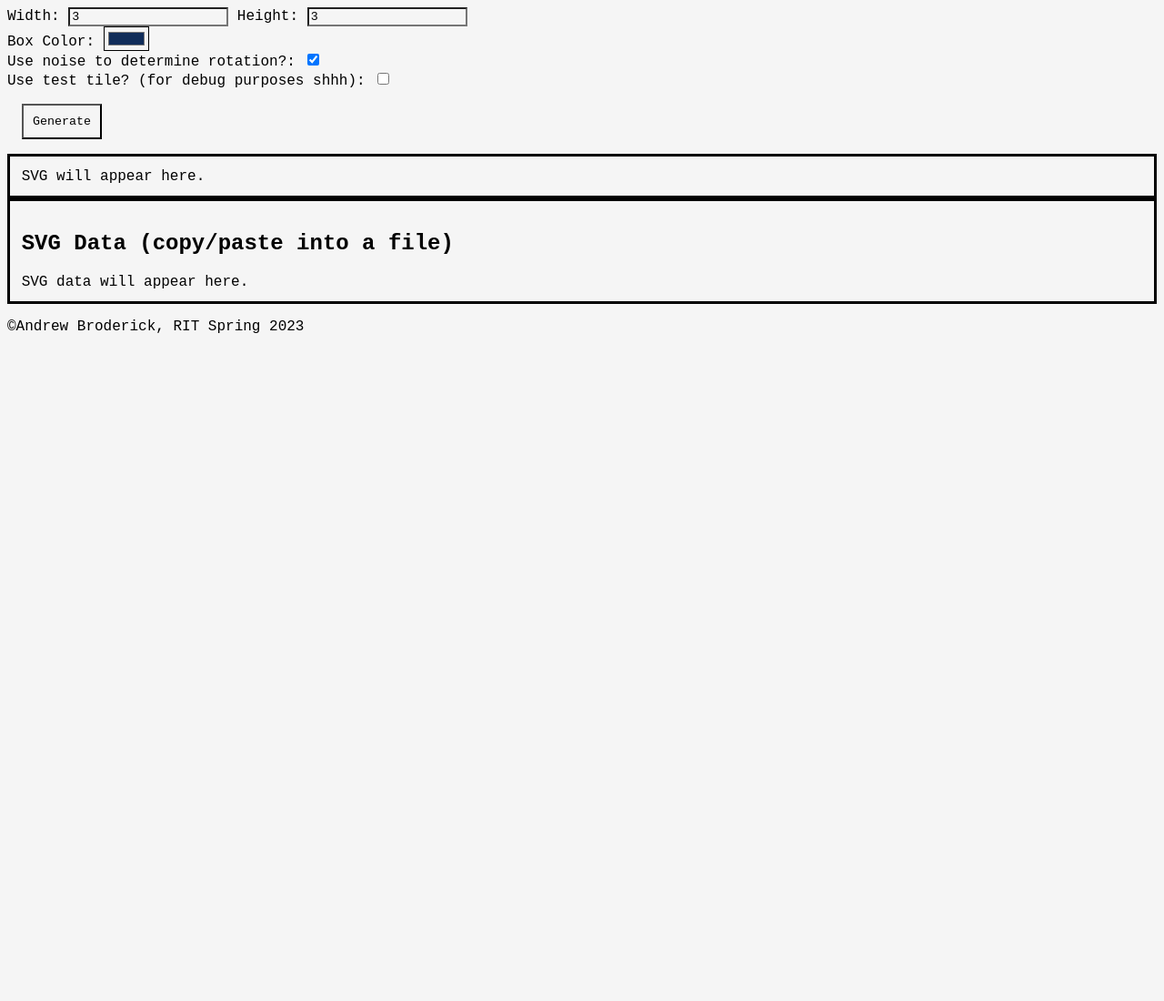
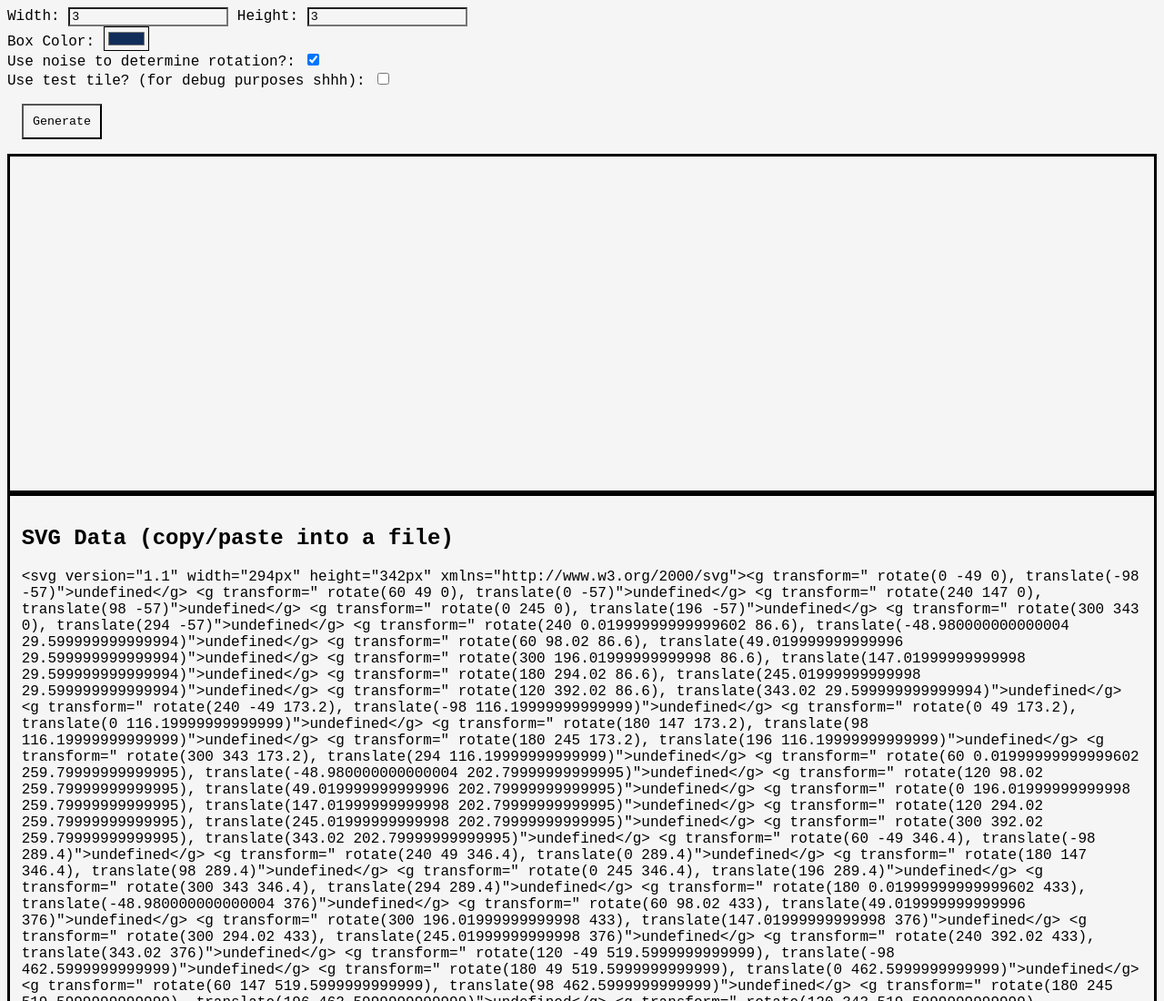
Before and after one commit to th3p1p4n/Hex-Spaghetti, a plain HTML site: page pen-plotter-gen.html in a window 1280 px wide. Shown: the top 1100 px of the page at 91% size. Before the commit the page ends 800 px from the top, so only its background shows below. Drawn offline with Linux system fonts and the light colour scheme.

Commit message:
started ver of main w/o noise code; updated TODOs

```diff
--- a/pen-plotter-gen.html
+++ b/pen-plotter-gen.html
@@ -47,6 +47,6 @@
     </footer>
 
     <!-- https://github.com/josephg/noisejs -->
-    <script type="module" src="/scripts/modules/noisejs-master/perlin.js"></script>
-    <script type="module" src="/scripts/plotter-gen.js"></script>
+    <!--<script type="module" src="/scripts/modules/noisejs-master/perlin.js"></script>-->
+    <script type="module" src="/scripts/plotter-gen-no-noise.js"></script>
 </html>
--- a/scripts/modules/tile.js
+++ b/scripts/modules/tile.js
@@ -1,4 +1,4 @@
-export default class tile {
+export default class Tile {
   x;
   y;
   rotation;
@@ -13,13 +13,16 @@ export default class tile {
     console.log(
       `Drew a tile: x=${this.x} y=${this.y} rotation=${this.rotation}`
     );
-    addToString(
-      `<g transform="
-        rotate(${this.rotation} ${this.x + shortDiag / 2} ${
-        this.y + longDiag / 2
-      }),
-        translate(${this.x} ${this.y})">
-        ${this.base}</g>`
-    );
+
+    // TODO: reconfig tile.js export to not need these to be hardcoded in two different places (stinky)
+    let side = 57;
+    let shortDiag = 98;
+    let longDiag = side * 2;
+
+    let retVal = `<g transform="
+    rotate(${this.rotation} ${this.x + shortDiag / 2} ${
+      this.y + longDiag / 2
+    }), translate(${this.x} ${this.y})">${this.base}</g>`;
+    return retVal;
   }
 }
--- /dev/null
+++ b/scripts/plotter-gen-no-noise.js
@@ -0,0 +1,107 @@
+import Tile from "./modules/tile.js";
+("use strict");
+
+// num of tiles across and up/down
+let width;
+let height;
+// hex size (https://www.omnicalculator.com/math/hexagon)
+let side = 57;
+let shortDiag = 98;
+let longDiag = side * 2;
+// params for a singular tile; adjust as-needed.
+let color;
+let baseTile = JSON.parse(JSON.stringify("./modules/baseTile.json"));
+
+//TODO: fix test tile thing, and/or remove it as an option
+//NOTE: would be good to keep as an option, as it can show how the rotations work
+// let testTile = {
+//   template: `<path stroke="#0F0" fill="#112d5a" d="M49.363448015713 0L98.726896031426 28.5L98.726896031426 85.5L49.363448015713 114L0 85.5L0 28.5Z"></path> <path stroke-width="10" stroke="#F00" d="M49.363448015713 0L98.726896031426 28.5"></path>`,
+// };
+
+//other things shhhhhh
+let grid;
+let outString = "";
+let useNoise;
+
+const addToString = (newTxt) => {
+  outString = outString + newTxt + "\n";
+};
+
+const loadParams = () => {
+  width = document.querySelector("#width").value;
+  height = document.querySelector("#height").value;
+  color = document.querySelector("#color").value;
+  useNoise = document.querySelector("#use-noise").checked;
+  // if (document.querySelector("#test").checked) {
+  //   baseTile.template = testTile.template;
+  // } else {//TODO: fix test tile thing, or remove it as an option
+};
+
+const generate = () => {
+  // setup
+  loadParams();
+  let tiles = [];
+
+  // beginning tags
+  outString = `<svg version="1.1" width="${width * shortDiag}px" height="${
+    height * longDiag
+  }px" xmlns="http://www.w3.org/2000/svg">`; //<rect width="100%" height="100%" fill="white"/>
+
+  // image generation
+  //TODO: replace complex if/elses with objs containing noiseVar:rotation. Put objs into their own .json?
+  // --> math would make more sense.
+  for (let i = 0; i <= height + 1; i++) {
+    for (let j = -1; j <= width; j++) {
+      let rotation = 0;
+      let rand = Math.random() * (1 - -1) + -1;
+      if (rand > 0.6) {
+        rotation = 300;
+      } else if (rand > 0.3) {
+        rotation = 240;
+      } else if (rand > 0.0) {
+        rotation = 180;
+      } else if (rand > -0.3) {
+        rotation = 120;
+      } else if (rand > -0.6) {
+        rotation = 60;
+      } else {
+        rotation = 0;
+      }
+      let offset = () => {
+        if (i % 2 == 1) {
+          return side * 0.86;
+        }
+        return 0;
+      };
+      tiles.push(
+        new Tile(
+          j * shortDiag + offset(),
+          i * (shortDiag - 0.2 * side) - side, // shifts up by 1/2 tile to avoid untiled upper border
+          rotation,
+          baseTile.template //????????? TODO: reconfig template thing that I'd started earlier.
+          // TODO: finish implementing loading of baseTile from JSON; get it to work before making changes.
+          // currently spits out a svg full of "undefined" lol
+        ) //x (incl. offset),y,rotation,base
+      );
+    }
+  }
+
+  // image drawing
+  for (let i = 0; i < tiles.length; i++) {
+    addToString(tiles[i].draw());
+  }
+
+  // closing tag
+  addToString("</svg>");
+
+  // display on page AND as plaintext to copy into a file
+  let place = document.querySelector("#place");
+  place.innerHTML = outString;
+  let cleanedOutString = outString.replace(/</g, "&lt");
+  document.querySelector("#svg-data").innerHTML = cleanedOutString;
+};
+
+window.onload = () => {
+  document.querySelector("#generate").onclick = generate;
+  generate();
+};
```
